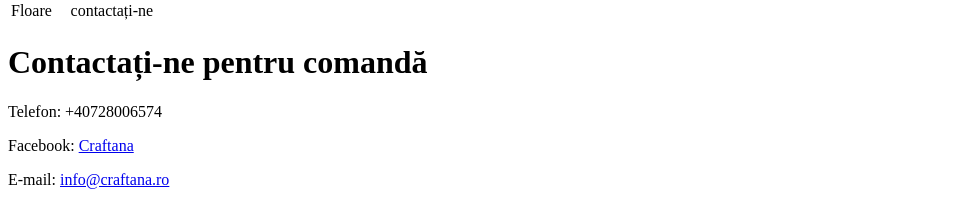
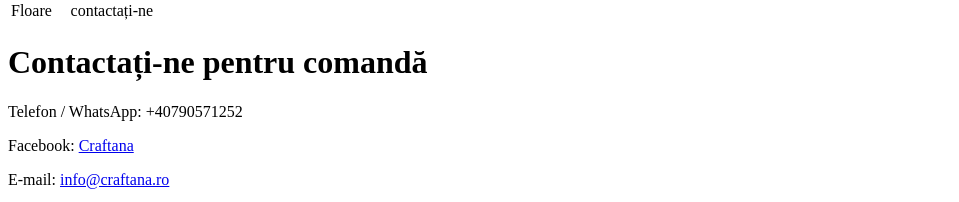
Before and after one commit to Tzeny/craftana, a Jekyll site: the page built from _posts/2020-02-04-letters.markdown, in a window 1280 px wide and 900 px high, scrolled down 3005 px. Shown: the part 695-897 px from the top of the window, without its empty margins (0-959 px from the left). Built offline with Jekyll 4.4.1, drawn with Linux system fonts in a browser that asks for light colours.

Commit message:
Updated phone number

```diff
--- a/_posts/2020-02-04-letters.markdown
+++ b/_posts/2020-02-04-letters.markdown
@@ -66,7 +66,7 @@ După ce împăturim cu grija scrisoarea, aceasta se va odihni într-un plic pâ
 
 # Contactați-ne pentru comandă
 
-Telefon: +40728006574
+Telefon / WhatsApp: +40790571252
 
 Facebook: [Craftana](https://www.facebook.com/craftana.lugoj/ "Pagina de Facebook")
 
```
